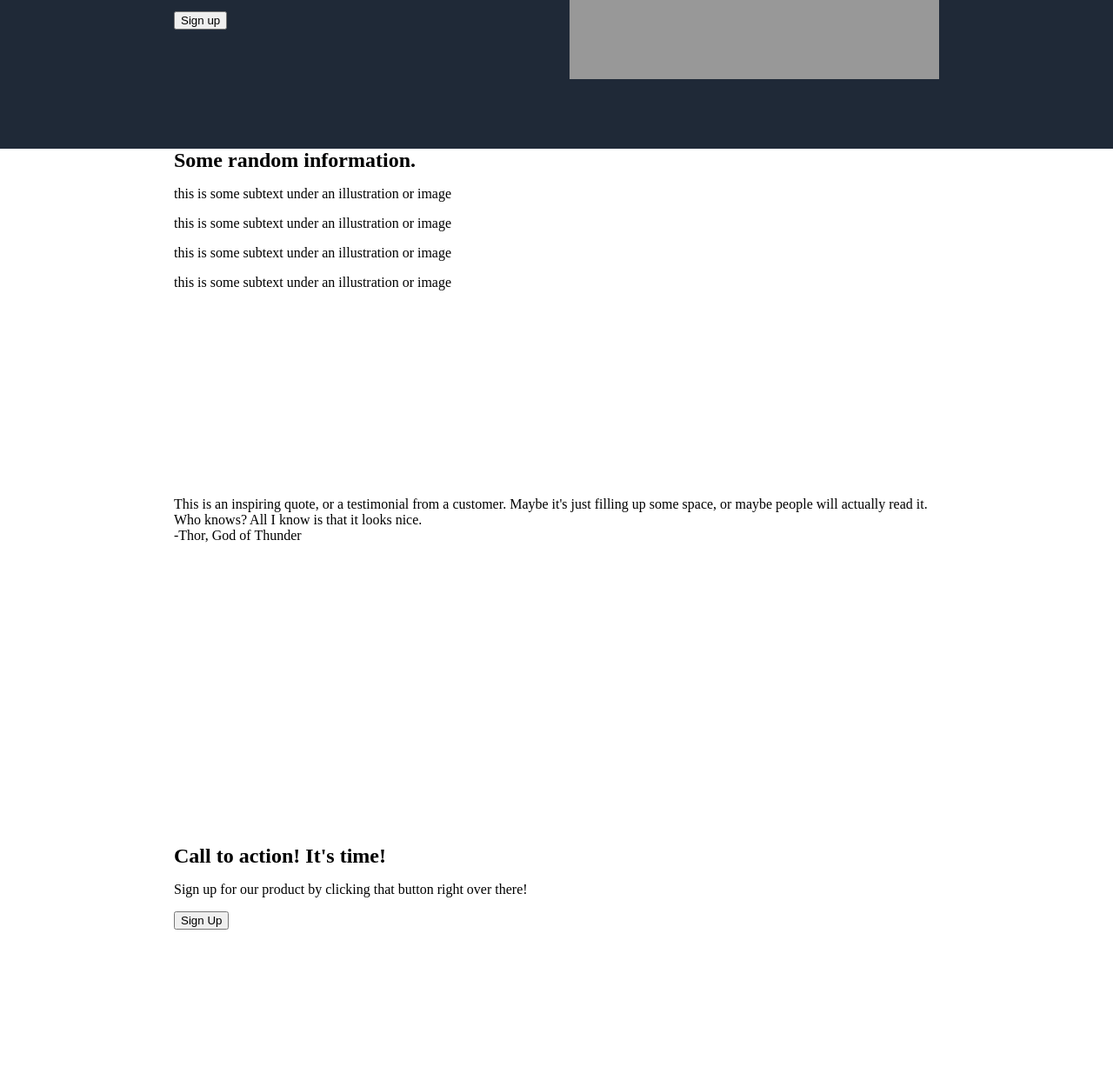
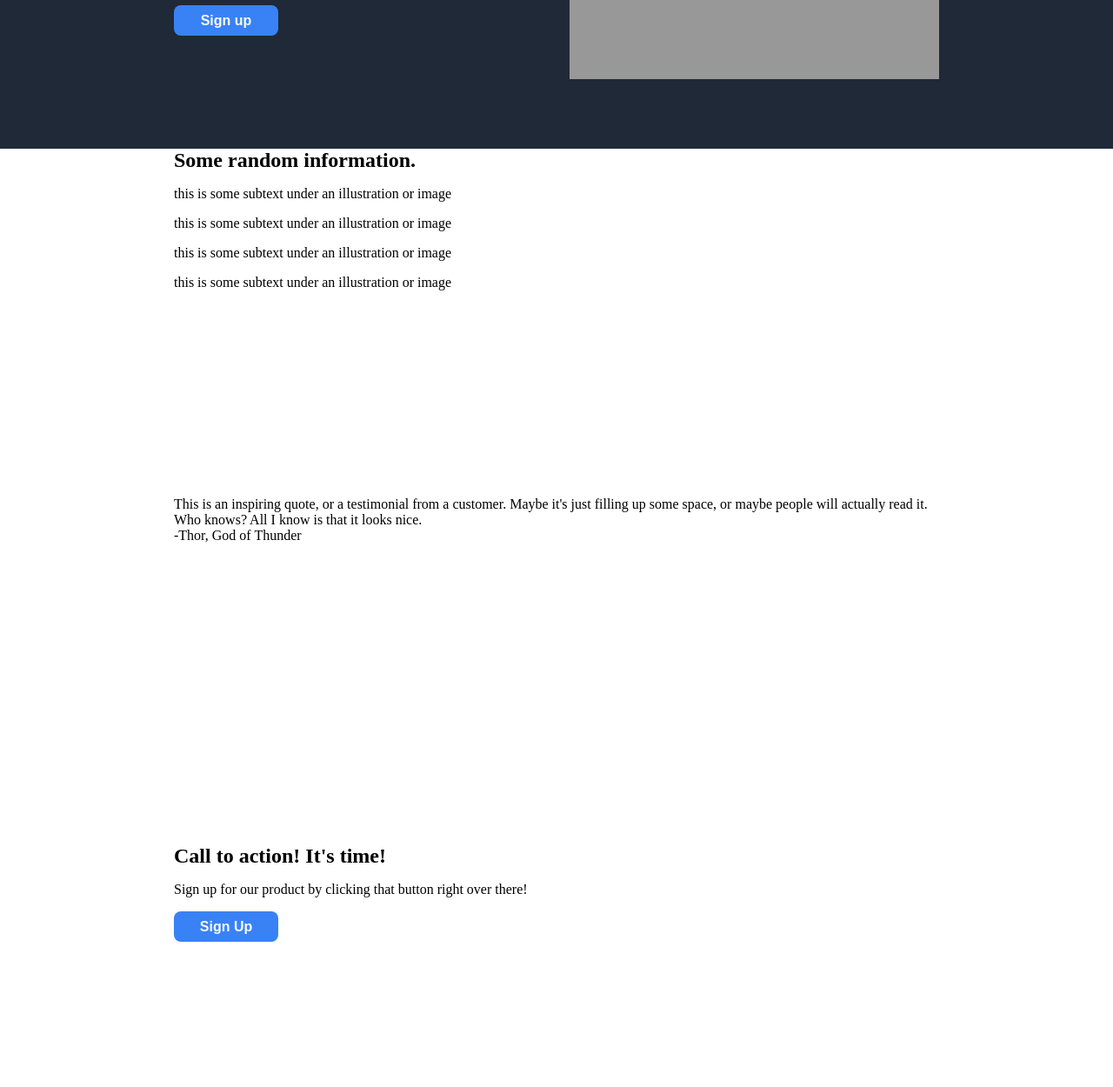
Before and after one commit to EventBridge/landing-page, a plain HTML site: page index.html in a window 1280 px wide. Shown: the part 286-1536 px from the top of the page at 87% size. Drawn offline with Linux system fonts and the light colour scheme.

Commit message:
styled sign-up buttons

```diff
--- a/index.html
+++ b/index.html
@@ -33,7 +33,7 @@
                         main title. It's a smaller font and the color is lower
                         contrast
                     </p>
-                    <button>Sign up</button>
+                    <button class="signup-button">Sign up</button>
                 </div>
                 <div class="landing-image secondary">
                     this is a placeholder for an image
@@ -86,7 +86,7 @@
                             right over there!
                         </p>
                     </div>
-                    <button>Sign Up</button>
+                    <button class="signup-button">Sign Up</button>
                 </div>
             </div>
         </main>
--- a/style.css
+++ b/style.css
@@ -93,6 +93,17 @@ body {
     align-items: center;
 }
 
+.signup-button {
+    background-color: #3882f6;
+    color: #f9faf8;
+    border: none;
+    border-radius: 8px;
+    height: 35px;
+    width: 120px;
+    font-size: 16px;
+    font-weight: bold;
+}
+
 .footer {
     justify-content: center;
     align-items: center;
```
